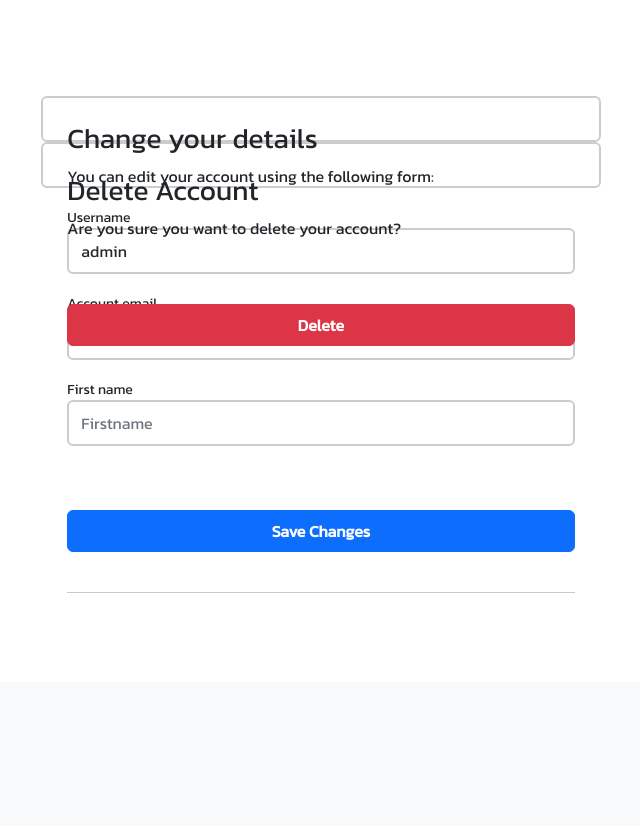
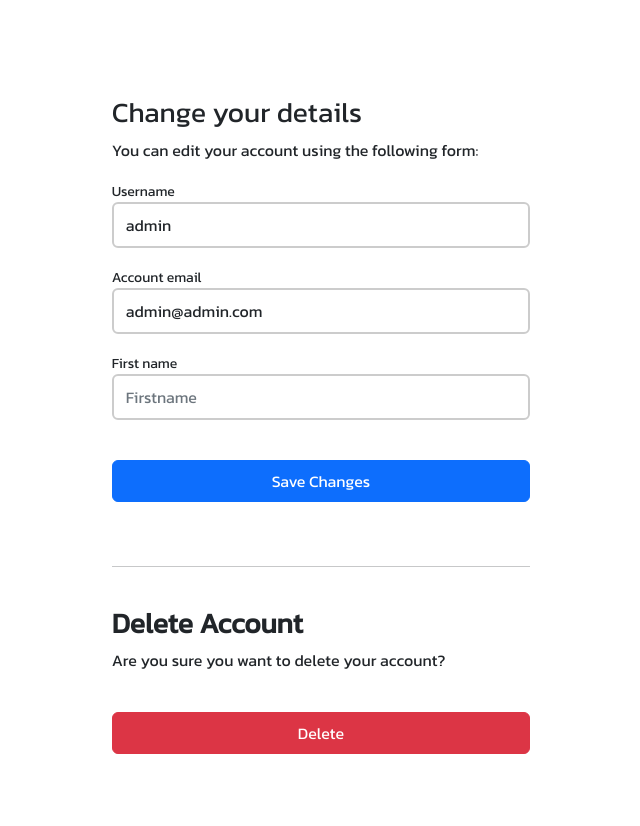
Before and after one commit to LisaS7/Django-Shop, a Django app: page /account/profile/edit/ in a window 1280 px wide. Shown: the part 118-944 px from the top of the page, without its empty margins (319-959 px from the left). Before the commit the page ends 711 px from the top, so only its background shows below. Run offline with Django 4.2, Linux system fonts and the light colour scheme; a user stored in the database is signed in; data comes from the database, SQL or seed files in the repository.

Commit message:
Refactored account templates.

```diff
--- a/account/views.py
+++ b/account/views.py
@@ -1,7 +1,6 @@
 from django.contrib.auth import login
 from django.contrib.auth.decorators import login_required
 from django.contrib.sites.shortcuts import get_current_site
-from django.http import HttpResponse
 from django.shortcuts import redirect, render
 from django.template.loader import render_to_string
 from django.utils.encoding import force_bytes, force_str
@@ -43,8 +42,8 @@ def delete_user(request):
 
 
 def account_register(request):
-    # if request.user.is_authenticated:
-    #     return redirect('/')  # account:dashboard
+    if request.user.is_authenticated:
+        return redirect('account:dashboard')
 
     if request.method == 'POST':
         registerForm = RegistrationForm(request.POST)
@@ -68,7 +67,7 @@ def account_register(request):
                     'token': account_activation_token.make_token(user),
                 })
             user.email_user(subject=subject, message=message)
-            return HttpResponse('Registration succesful! Activation email sent.')
+            return render(request, 'account/registration/register_email_confirm.html')
 
     else:
         registerForm = RegistrationForm()
--- a/templates/account/account_base.html
+++ b/templates/account/account_base.html
@@ -5,18 +5,10 @@
 {% endblock stylesheet %}
 {% block content %}
     <div class="container-fluid">
-        <div class="row no-gutter">
-            <div class="col-md-12">
-                <div class="login d-flex align-items-center py-5">
-                    <div class="container">
-                        <div class="row">
-                            <div class="col-12 col-lg-6  mx-auto">
-                                {% block form %}
-                                {% endblock form %}
-                            </div>
-                        </div>
-                    </div>
-                </div>
+        <div class="login d-flex align-items-center py-5">
+            <div class="col-12 col-lg-4 col-md-6 mx-auto">
+                {% block form %}
+                {% endblock form %}
             </div>
         </div>
     </div>
--- a/templates/account/dashboard/edit_details.html
+++ b/templates/account/dashboard/edit_details.html
@@ -1,22 +1,10 @@
-{% extends "../../base.html" %}
+{% extends "../account_base.html" %}
 {% load static %}
 {% block title %}
     Edit Profile
 {% endblock title %}
-{% block stylesheet %}
-    {% static 'account/form.css' %}
-{% endblock stylesheet %}
-{% block content %}
-    <div class="container-fluid">
-        <div class="row no-gutter">
-            <div class="col-md-12">
-                <div class="login d-flex align-items-center py-5">
-                    <div class="container">
-                        <div class="row">
-                            <div class="col-12 col-lg-7  mx-auto">
-                                <form class="form-control px-4 pt-4"
-                                      method="post"
-                                      enctype="multipart/form-data">
+{% block form %}
+    <form method="post" enctype="multipart/form-data">
         {% if user_form.is_valid %}
             <div class="alert alert-primary" role="alert">Details successfully updated!</div>
             <p class="small text-center pt-0">
@@ -28,34 +16,23 @@
         {% endif %}
         {% if form.errors %}<div class="alert alert-primary" role="alert">Error: Please try again!</div>{% endif %}
         {% csrf_token %}
-                                    <label class="small font-weight-bold">{{ user_form.user_name.label }}</label>
+        <label class="small">{{ user_form.user_name.label }}</label>
         {{ user_form.user_name }}
-                                    <label class="small font-weight-bold">{{ user_form.email.label }}</label>
+        <label class="small">{{ user_form.email.label }}</label>
         {{ user_form.email }}
-                                    <label class="small font-weight-bold">{{ user_form.first_name.label }}</label>
+        <label class="small">{{ user_form.first_name.label }}</label>
         {{ user_form.first_name }}
-                                    <button class="btn btn-primary btn-block py-2 mb-4 mt-5 fw-bold w-100"
+        <button class="btn btn-primary btn-block py-2 mt-4 mb-5 w-100"
                 type="submit"
-                                            value="Save changes">
-                                        Save Changes
-                                    </button>
-                                    <hr class="mb-3" />
+                value="Save changes">Save Changes</button>
+        <hr class="my-3" />
     </form>
-                                <form class="form-control px-4"
-                                      action="{% url "account:delete_user" %}"
-                                      method="post">
+    <form action="{% url "account:delete_user" %}" method="post">
         {% csrf_token %}
-                                    <p class=" h3 pt-4 font-weight-bold">Delete Account</p>
+        <p class="h3 pt-4 fw-bold">Delete Account</p>
         <p>Are you sure you want to delete your account?</p>
         <button type="submit"
                 role="button"
-                                            class="btn btn-danger btn-block py-2 mb-4 mt-5 fw-bold w-100">Delete</button>
+                class="btn btn-danger btn-block py-2 my-4 w-100">Delete</button>
     </form>
-                            </div>
-                        </div>
-                    </div>
-                </div>
-            </div>
-        </div>
-    </div>
-{% endblock content %}
+{% endblock form %}
--- a/templates/store/category.html
+++ b/templates/store/category.html
@@ -1,4 +1,5 @@
 {% extends "../base.html" %}
+{% load static %}
 {% block title %}
     {{ category.name|title }} Products
 {% endblock title %}
```
Also changed, not shown: templates/account/login.html (+9 -7 lines), templates/account/password/password_reset_confirm.html (+8 -25 lines), templates/account/password/password_reset_form.html (+5 -22 lines), templates/account/password/reset_status.html (+1 -18 lines), templates/account/registration/activation_invalid.html (+5 -3 lines), templates/account/registration/register.html (+3 -5 lines), templates/account/registration/register_email_confirm.html (added, +10 -0 lines). Lines whose indentation alone changed are shown as unchanged.
